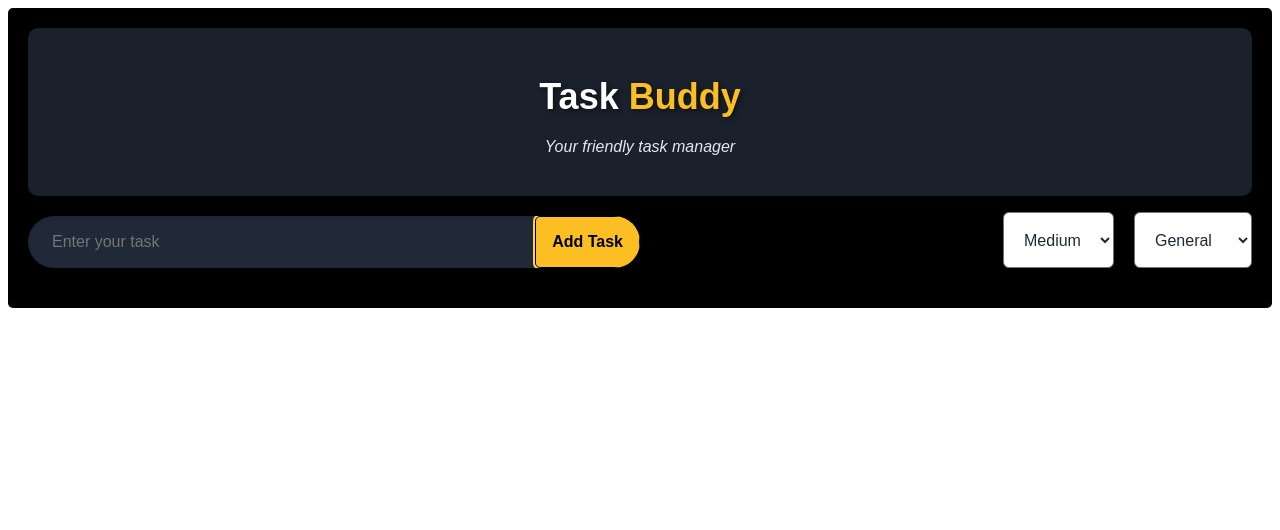
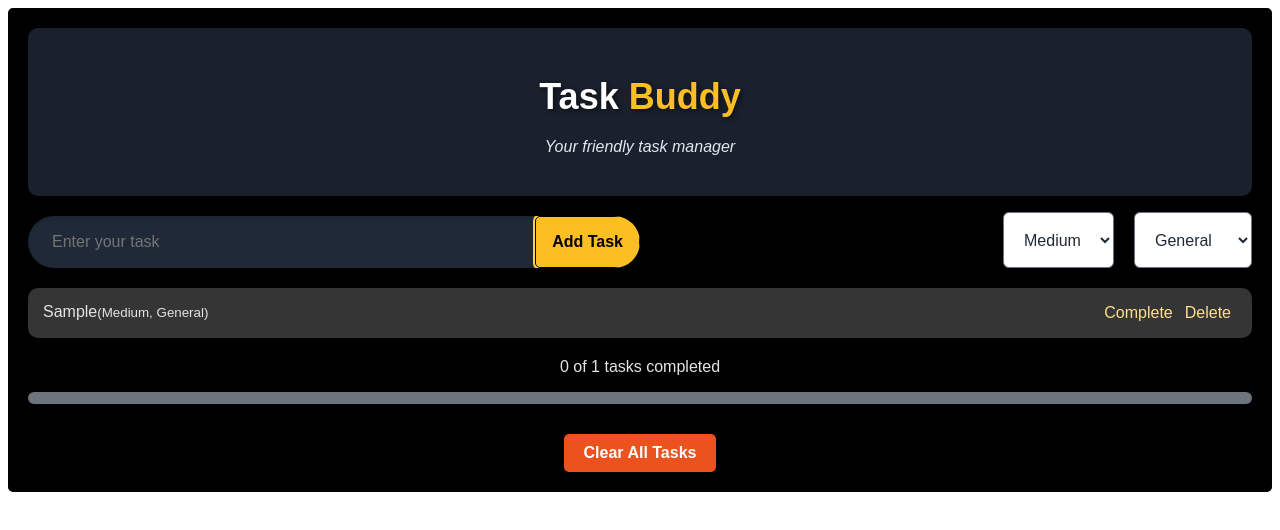
Before and after one commit to Kris1511/Task_buddy, a React (Create React App) app: page / in a window 1280 px wide. Both pictures are taken after typing "Sample" into the empty fields and a click on the button "Add Task". Shown: the top 530 px of the page. Built offline with nearby package versions, Linux system fonts and the light colour scheme.

Commit message:
final-code

```diff
--- a/src/App.js
+++ b/src/App.js
@@ -1,9 +1,13 @@
 import { useEffect, useState } from "react";
 import TaskForm from "./Components/TaskForm.jsx";
 import "./Style.css";
+import Tasklist from "./Components/Tasklist.jsx";
+import ProgressTracker from "./Components/ProgressTracker.jsx";
 
 function App() {
   const [tasks, setTasks] = useState([]);
+
+
 
   useEffect(() => {
     localStorage.setItem("tasks", JSON.stringify(tasks)); // to converted to the string
@@ -13,8 +17,22 @@ function App() {
     setTasks([...tasks, task]);
   };
 
+  const updateTask = (index, updatedTask) => {
+    const updatedTasks = [...tasks];
+    updatedTasks[index] = updatedTask;
+    setTasks(updatedTasks);
+  };
+
+  const deleteTask = (index) => {
+    setTasks(tasks.filter((_, i) => i !== index)); // absence of first argument
+  };
+
+  const clearTasks = () => {
+    setTasks([]);
+  };
+
   return (
-    <div className='App'>
+    <div className="App">
       <header class="header">
         <div class="header-container">
           <h1 class="title">
@@ -24,6 +42,13 @@ function App() {
         </div>
       </header>
       <TaskForm addTask={addTask} />
+      <Tasklist tasks={tasks} updateTask={updateTask} deleteTask={deleteTask} />
+      <ProgressTracker tasks={tasks} />
+      {tasks.length > 0 && (
+        <button className="clear-btn" onClick={clearTasks}>
+          Clear All Tasks
+        </button>
+      )}
     </div>
   );
 }
--- a/src/Components/ProgressTracker.jsx
+++ b/src/Components/ProgressTracker.jsx
@@ -1,9 +1,22 @@
-import React from 'react'
+import React from "react";
 
-const ProgressTracker = () => {
+const ProgressTracker = ({ tasks }) => {
+  const completeTasks = tasks.filter((task) => task.completed).length;
+
+  const totalTasks = tasks.length;
+
+  const progress = totalTasks === 0 ? 0 : (completeTasks / totalTasks) * 100;
+
   return (
-    <div>ProgressTracker</div>
-  )
-}
+    <div className="progress-tracker">
+      <p>
+        {completeTasks} of {totalTasks} tasks completed
+      </p>
+      <div className="progress-bar">
+        <div className="progress" style={{ width: `${progress}%` }}></div>
+      </div>
+    </div>
+  );
+};
 
-export default ProgressTracker
+export default ProgressTracker;
--- a/src/Components/Tasklist.jsx
+++ b/src/Components/Tasklist.jsx
@@ -1,8 +1,29 @@
 import React from 'react'
 
-const Tasklist = () => {
+const Tasklist = ({tasks, updateTask, deleteTask}) => {
+
+  const toggleComplete = (index) => {
+    const updatedTask = {...tasks[index], completed: !tasks[index].completed };
+    updateTask(index, updatedTask);
+  }
+
   return (
-    <div>Tasklist</div>
+    <ul className='task-list'>
+      {tasks.map((task, index) => (
+        <li key={index} className={task.completed ? 'completed' : ''}>
+          <div>
+            <span>{task.text}</span>
+            <small>({task.priority}, {task.category})</small>
+          </div>
+          <div>
+            <button onClick={() => toggleComplete(index)}>
+              {task.completed ? 'Undo' : 'Complete'}
+            </button>
+            <button onClick={() => deleteTask(index)}>Delete</button>
+          </div>
+        </li>
+      ))}
+    </ul>
   )
 }
 
```
